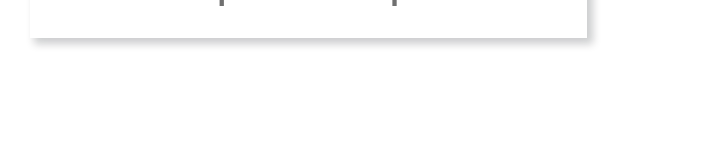
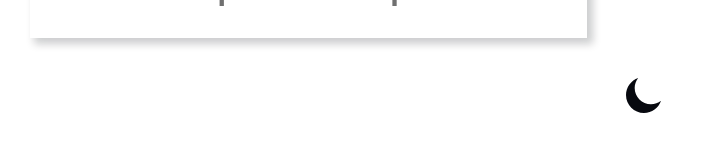
Before and after one commit to HediMuhamad/tica-taca-toe, a Next.js app: page / in a window 1280 px wide. Shown: the part 599-750 px from the top of the page, without its empty margins (290-991 px from the left). Built offline with nearby package versions, Linux system fonts and the light colour scheme.

Commit message:
ThemeController section completed
It's full functionality not applied, has need to global state management.

```diff
--- /dev/null
+++ b/components/theme-controller/theme-controller.js
@@ -0,0 +1,20 @@
+import { useState } from "react";
+import styles from '../../styles/theme-controller.module.scss'
+
+
+const ThemeController = () => {
+	const [theme, setTheme] = useState(true);
+
+	const clickHandler = () => {
+		setTheme(!theme)
+	}
+
+	return (
+		<div
+			className={`${styles.themeController} ${theme ? styles.lightMode : styles.darkMode}`}
+			onClick={clickHandler}
+		></div>
+	)
+}
+
+export default ThemeController
--- a/pages/index.js
+++ b/pages/index.js
@@ -2,6 +2,7 @@ import Head from 'next/head'
 import styles from '../styles/Home.module.scss'
 import TableComponent from '../components/table-component/table-component'
 import PropertiesComponent from '../components/properties-component/properties-component'
+import ThemeController from '../components/theme-controller/theme-controller'
 
 export default function Home() {
   return (
@@ -15,6 +16,8 @@ export default function Home() {
       <main className={styles.main}>
         <TableComponent/>
         <PropertiesComponent/>
+        <div></div>
+        <ThemeController/>
       </main>
     </div>
   )
--- /dev/null
+++ b/styles/theme-controller.module.scss
@@ -0,0 +1,13 @@
+.themeController{
+	background-size: 70%;
+	background-repeat: no-repeat;
+	background-position: center;
+}
+
+.darkMode{
+	background-image: url('../public/imgs/sun-icon.svg');
+}
+
+.lightMode{
+	background-image: url('../public/imgs/moon-icon.svg');
+}
```
